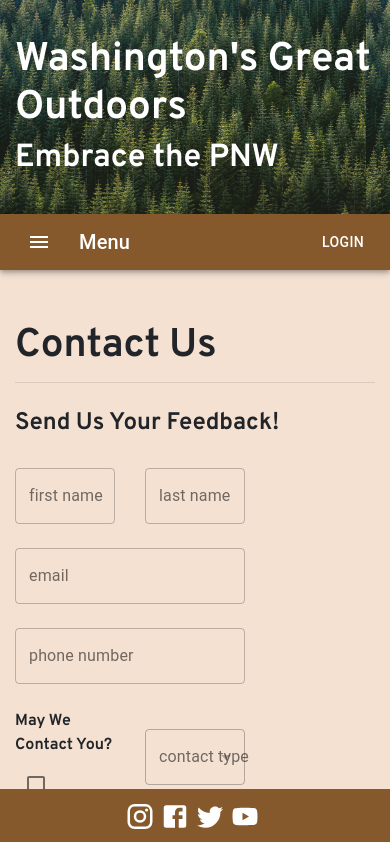
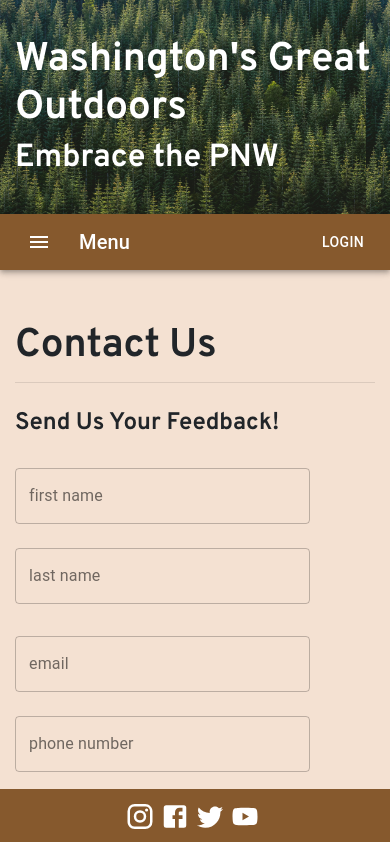
Before and after one commit to kevinlim605/Washington-s-Great-Outdoors-Site, a React (Create React App) app in the folder client/: page /contact in a window 390 px wide. Shown: the top 842 px of the page. Built offline with nearby package versions, Linux system fonts and the light colour scheme.

Commit message:
added breakpoints for contact page

```diff
--- a/client/src/components/ActivityInfo.js
+++ b/client/src/components/ActivityInfo.js
@@ -20,11 +20,11 @@ function ActivityInfo(props) {
                                 className="rounded"
                             />
                         </Col>
-                        <Col sm={{ size: "9" }} lg={{ size: "6"}} className="mx-auto">
-                            <h4 className="text-center text-lg-left">{activity.name}</h4>
-                            <p className="text-center text-lg-left"><b>{activity.descriptor}</b></p>
-                            <p className="text-center text-lg-left"><b>Description: {activity.description}</b></p>
-                            <div className="text-center text-lg-left">
+                        <Col sm={{ size: "9" }} lg={{ size: "6"}} className="mx-auto text-center text-lg-left">
+                            <h4>{activity.name}</h4>
+                            <p><b>{activity.descriptor}</b></p>
+                            <p><b>Description: {activity.description}</b></p>
+                            <div>
                                 <FavoriteBorderIcon fontSize="large"/>
                             </div>
                         </Col>
--- a/client/src/components/Contact.js
+++ b/client/src/components/Contact.js
@@ -100,7 +100,7 @@ function Contact() {
                 {(props) => (
                     <Form>
                         <Row>
-                            <Col xs={{size: "4"}}>
+                            <Col xs={{size: "10"}} md={{size: "4"}} className="mb-4">
                                 <Field
                                     name="firstName"
                                     value={props.values.firstName}
@@ -112,7 +112,7 @@ function Contact() {
                                     as={TextField}
                                 />
                             </Col>
-                            <Col xs={{size: "4"}}>
+                            <Col xs={{size: "10"}} md={{size: "4"}} className="mb-4">
                                 <Field
                                     name="lastName"
                                     value={props.values.lastName}
@@ -125,8 +125,8 @@ function Contact() {
                                 />
                             </Col>
                         </Row>
-                        <Row className="mt-4">
-                            <Col xs={{size: "8"}}>
+                        <Row className="mt-2">
+                            <Col xs={{size: "10"}} md={{size: "8"}}>
                                 <Field
                                     name="email"
                                     value={props.values.email}
@@ -140,7 +140,7 @@ function Contact() {
                             </Col>
                         </Row>
                         <Row className="mt-4">
-                            <Col xs={{size: "8"}}>
+                            <Col xs={{size: "10"}} md={{size: "8"}}>
                                 <Field
                                     name="telNum"
                                     value={props.values.telNum}
@@ -154,7 +154,7 @@ function Contact() {
                             </Col>
                         </Row>
                         <Row className="mt-4">
-                            <Col xs={{size: "4"}}>
+                            <Col xs={{size: "10"}} md={{size: "4"}} className="mb-3">
                                 <Label>May We Contact You?</Label>
                                 <Field
                                     name="agree"
@@ -164,7 +164,7 @@ function Contact() {
                                 />
                             </Col>
                             {props.values.agree === false ? (
-                                <Col xs={{size: "4"}} className="my-auto">
+                                <Col xs={{size: "10"}} md={{size: "4"}} className="my-auto">
                                     <FormControl className={classes.select} variant="outlined">
                                         <InputLabel>contact type</InputLabel>
                                             <Field
@@ -177,7 +177,7 @@ function Contact() {
                                     </FormControl>
                                 </Col>
                             ) : (
-                                <Col xs={{size: "4"}} className="my-auto">
+                                <Col xs={{size: "10"}} md={{size: "4"}} className="my-auto">
                                     <FormControl
                                         className={classes.select}
                                         variant="outlined"
@@ -202,7 +202,7 @@ function Contact() {
                             )}
                         </Row>
                         <Row className="mt-4">
-                            <Col xs={{size: "8"}}>
+                            <Col xs={{size: "10"}} md={{size: "8"}}>
                                 <Field
                                     name="feedback"
                                     value={props.values.feedback}
@@ -212,7 +212,7 @@ function Contact() {
                                     variant="outlined"
                                     fullWidth
                                     multiline="true"
-                                    rows="8"
+                                    rows="10"
                                     as={TextField}
                                 />
                             </Col>
```
